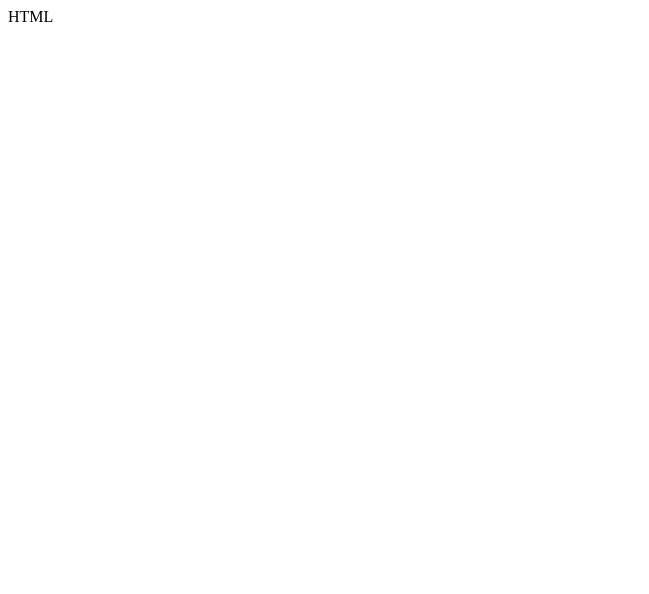
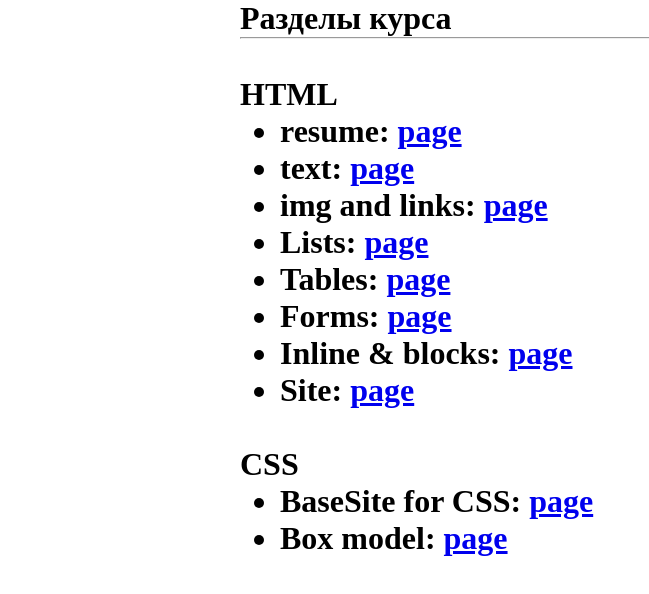
Before and after one commit to FawkesguyD/FawkesguyD.github.io, a plain HTML site: page index.html in a window 1280 px wide. Shown: the whole page, without its empty margins (0-649 px from the left). Drawn offline with Linux system fonts and the light colour scheme.

Commit message:
Update index.html

```diff
--- a/index.html
+++ b/index.html
@@ -1 +1,78 @@
-HTML
+<!DOCTYPE html>
+<html lang="en">
+	<head>
+		<meta charset="UTF-8" />
+		<meta name="viewport" content="width=device-width, initial-scale=1.0" />
+		<title>HTML_Learning</title>
+		<style>
+			* {
+				max-width: 800px;
+				margin: auto;
+				font-size: 32px;
+			}
+		</style>
+	</head>
+	<body>
+		<header>
+			<h1>Разделы курса</h1>
+			<hr />
+			<br />
+		</header>
+
+		<nav>
+			<h2>HTML</h2>
+			<ul>
+				<li>
+					<h2><strong>resume:</strong> <a href="resume.html"> page</a></h2>
+				</li>
+				<li>
+					<h2><strong>text:</strong> <a href="text.html"> page</a></h2>
+				</li>
+				<li>
+					<h2>
+						<strong>img and links:</strong> <a href="img_links.html"> page</a>
+					</h2>
+				</li>
+				<li>
+					<h2><strong>Lists:</strong> <a href="lists.html"> page</a></h2>
+				</li>
+				<li>
+					<h2><strong>Tables:</strong> <a href="Tables.html"> page</a></h2>
+				</li>
+				<li>
+					<h2><strong>Forms:</strong> <a href="forms.html"> page</a></h2>
+				</li>
+				<li>
+					<h2>
+						<strong>Inline & blocks:</strong>
+						<a href="inline_block.html"> page</a>
+					</h2>
+				</li>
+				<li>
+					<h2>
+						<strong>Site:</strong>
+						<a href="site.html"> page</a>
+					</h2>
+				</li>
+			</ul>
+		</nav>
+		<nav>
+			<br />
+			<h2>CSS</h2>
+			<ul>
+				<li>
+					<h2>
+						<strong>BaseSite for CSS:</strong>
+						<a href="siteforCSS.html"> page</a>
+					</h2>
+				</li>
+				<li>
+					<h2>
+						<strong>Box model:</strong>
+						<a href="05_box_model.html"> page</a>
+					</h2>
+				</li>
+			</ul>
+		</nav>
+	</body>
+</html>
```
